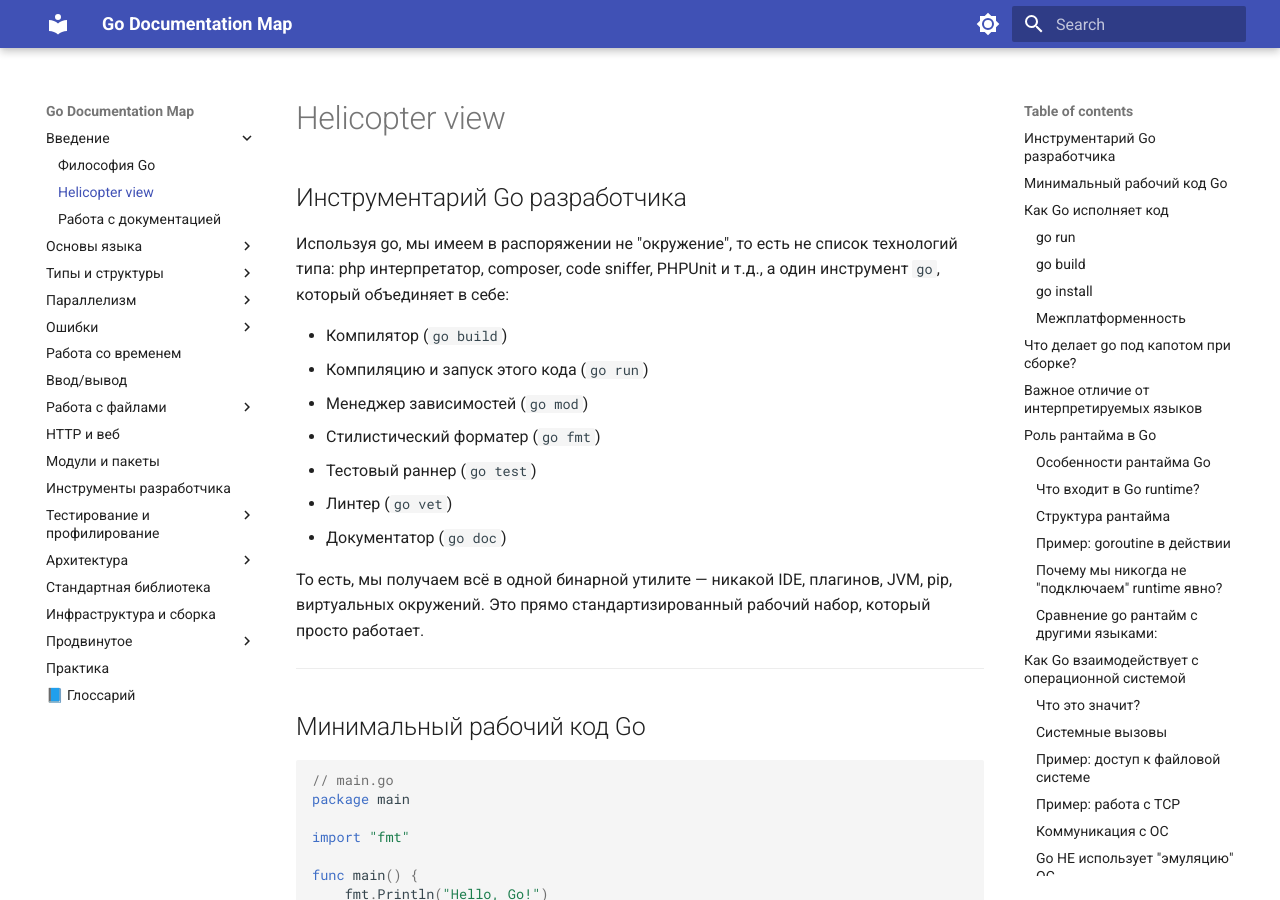
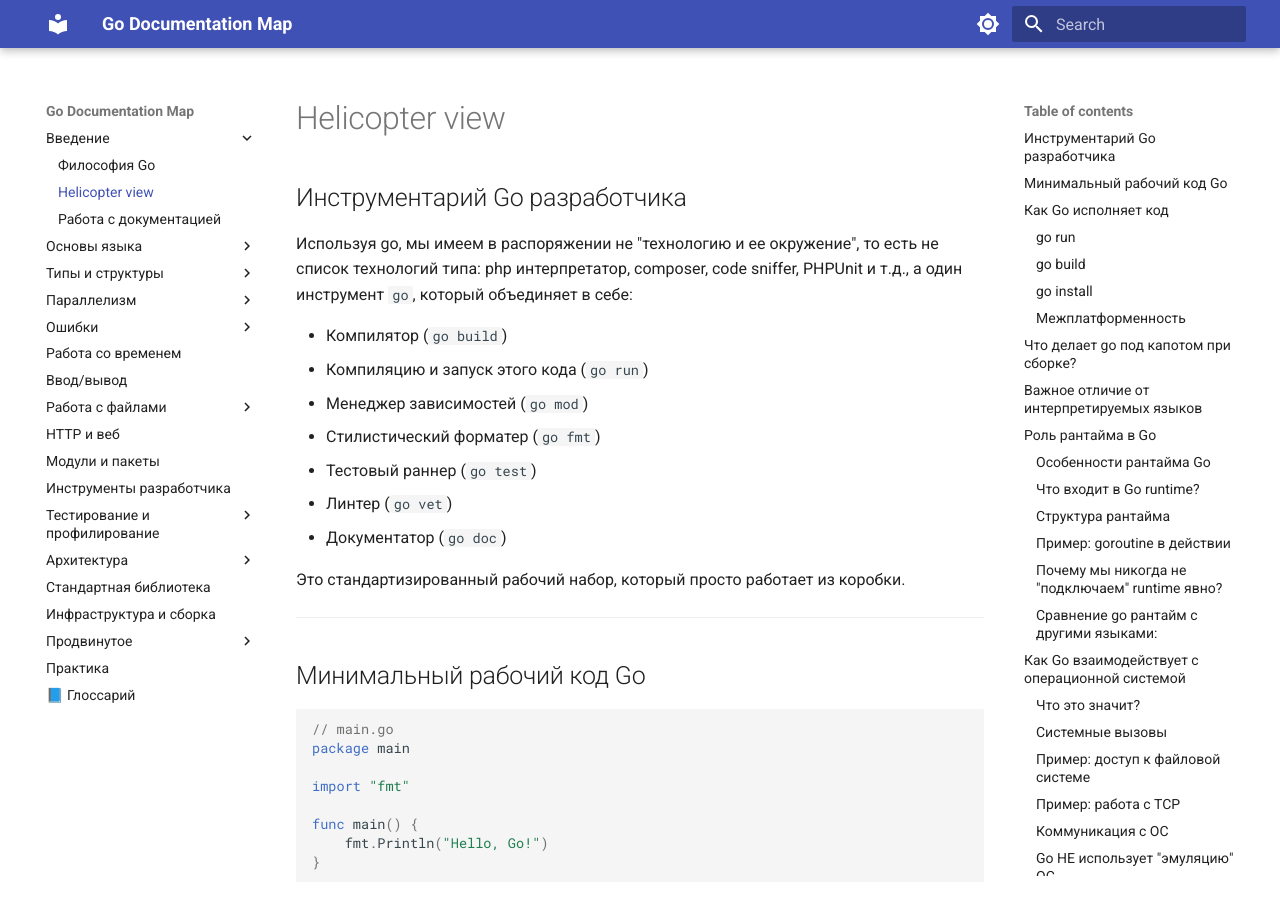
Before and after one commit to vysmv/notes-about-go, an MkDocs documentation site: the page built from docs/intro/helicopter-view.md, in a window 1280 px wide and 900 px high. Built offline with MkDocs 1.6.1 and Material for MkDocs 9.7.7, drawn with Linux system fonts in a browser that asks for light colours.

Commit message:
2025-08-11

```diff
--- a/docs/intro/helicopter-view.md
+++ b/docs/intro/helicopter-view.md
@@ -2,7 +2,7 @@
 
 ## Инструментарий Go разработчика
 
-Используя go, мы имеем в распоряжении не "окружение", то есть не список технологий типа: php интерпретатор, composer, code sniffer, PHPUnit и т.д., а один инструмент `go`, который объединяет в себе:
+Используя go, мы имеем в распоряжении не "технологию и ее окружение", то есть не список технологий типа: php интерпретатор, composer, code sniffer, PHPUnit и т.д., а один инструмент `go`, который объединяет в себе:
 
 - Компилятор (`go build`)
 - Компиляцию и запуск этого кода (`go run`)
@@ -12,7 +12,7 @@
 - Линтер (`go vet`)
 - Документатор (`go doc`)
 
-То есть, мы получаем всё в одной бинарной утилите — никакой IDE, плагинов, JVM, pip, виртуальных окружений. Это прямо стандартизированный рабочий набор, который просто работает.
+Это стандартизированный рабочий набор, который просто работает из коробки.
 
 ---
 
```
